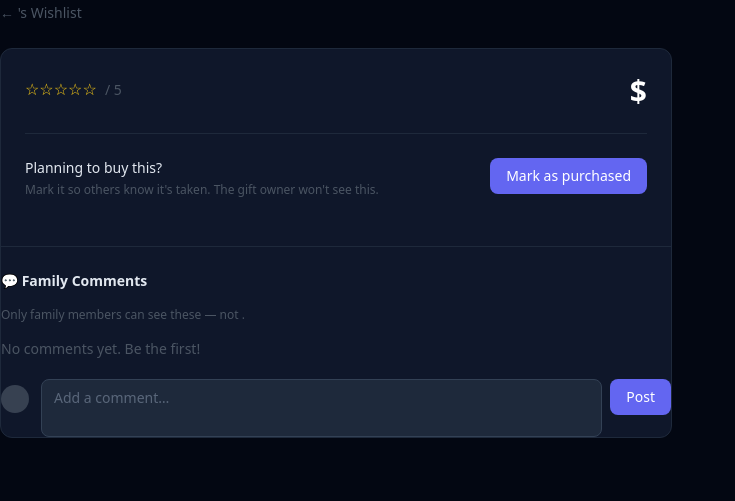
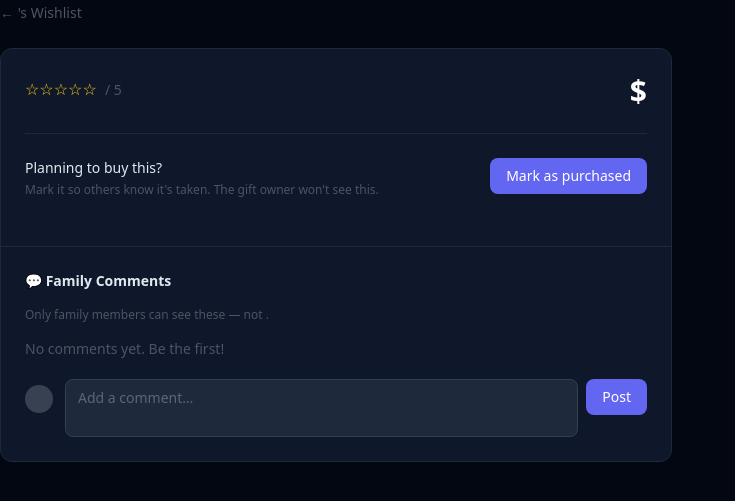
Before and after one commit to tbarretta/AnthonyBot, a Django app: template projects/gift-registry/templates/wishlist/item_detail.html in a window 1280 px wide. Shown: the top 501 px of the page, without its empty margins (0-735 px from the left). Run offline with Django 5.2, Linux system fonts and the light colour scheme; the template is opened without the code that fills it, so the values that code supplies are empty; parts of the project's set-up code (start-up, migrations or seed data) failed here and were passed over; some libraries are stand-ins or nearby versions.

Commit message:
Fix comments section padding — was outside p-6 div

```diff
--- a/projects/gift-registry/templates/wishlist/item_detail.html
+++ b/projects/gift-registry/templates/wishlist/item_detail.html
@@ -86,7 +86,7 @@
       <hr class="border-gray-800 mt-6 mb-6">
 
       <!-- Comments — hidden from the wishlist owner -->
-      <div>
+      <div class="px-6 pb-6">
         <h2 class="text-sm font-semibold text-gray-300 mb-4">💬 Family Comments</h2>
         <p class="text-xs text-gray-600 mb-4">Only family members can see these — not {{ owner.name }}.</p>
 
```
